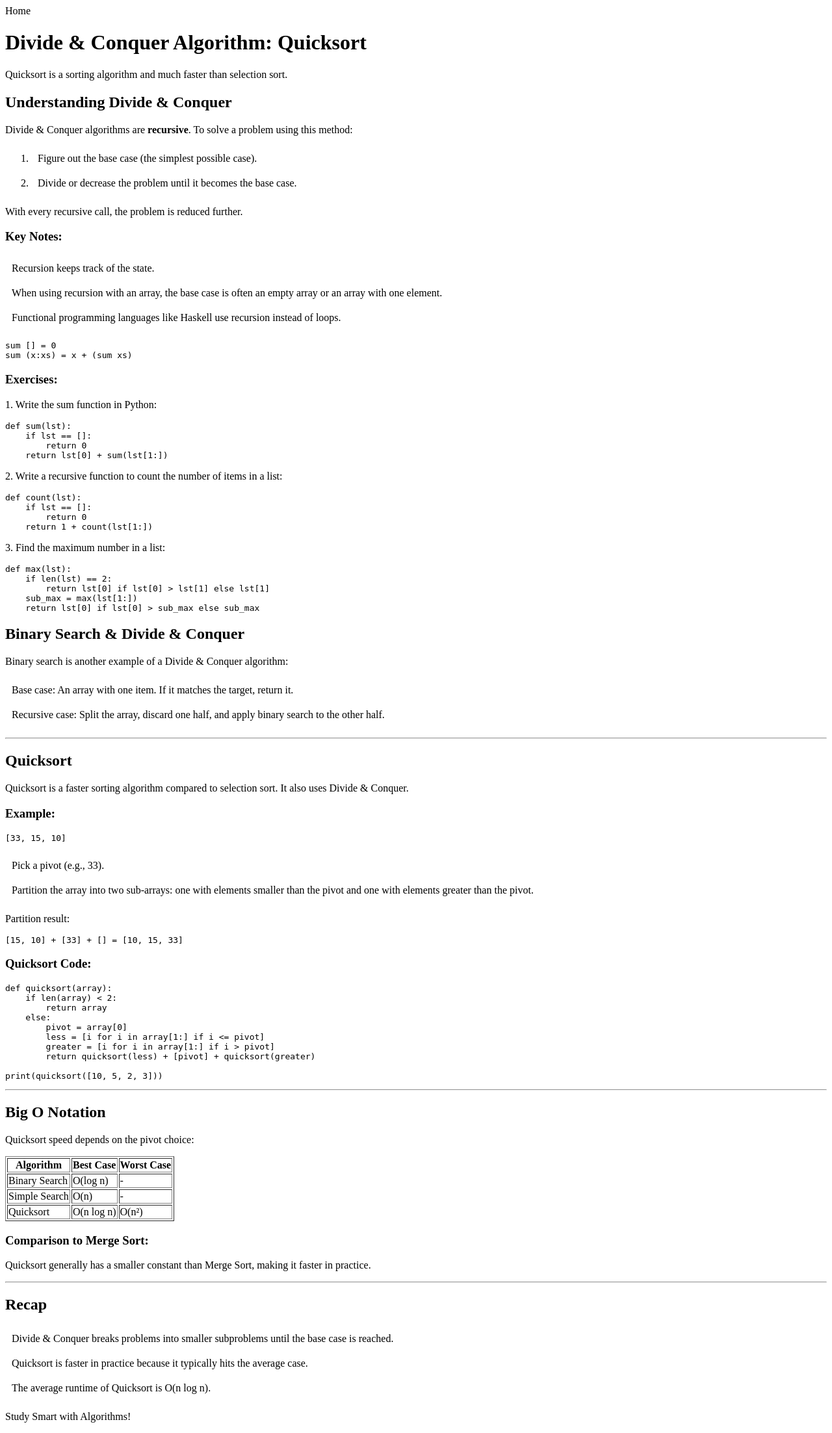
After one commit to xcbhx/study, a Flask app: page /quicksortNotes in a window 1280 px wide. The commit adds this page. Shown: the whole page at 65% size. Run offline with Flask 3, Linux system fonts and the light colour scheme.

Commit message:
updated Quicksort with Notes & Quiz

```diff
--- a/app.py
+++ b/app.py
@@ -16,6 +16,13 @@ def selection_sort():
     return 'Form submitted successfully!'
   return render_template('/selectionsort.html')
 
+@app.route('/quicksortNotes', methods=['GET'])
+def quicksort():
+  return render_template('/quicksortNotes.html')
+
+@app.route('/quicksortQuiz', methods=['GET'])
+def quicksortQuiz():
+  return render_template('/quicksortQuiz.html')
 
 if __name__ == '__main__':
   app.run(debug=True)
--- a/static/styles.css
+++ b/static/styles.css
@@ -0,0 +1,43 @@
+/* Category Dropdown */
+ul {
+  list-style-type: none;
+  padding: 0;
+}
+
+li {
+  padding: 10px;
+  cursor: pointer;
+}
+
+a {
+  text-decoration: none;
+  color: black;
+}
+
+.dropdown {
+  position: relative;
+  display: inline-block;
+}
+
+.dropdown-content {
+  display: none;
+  position: absolute;
+  background-color: white;
+  border: 1px solid #ccc;
+  min-width: 160px;
+  z-index: 1;
+}
+
+.dropdown-content li {
+  padding: 12px 16px;
+  border-bottom: 1px solid #f1f1f1;
+}
+
+.dropdown-content li:last-child {
+  border-bottom: none;
+}
+
+.dropdown:hover .dropdown-content,
+.dropdown:focus-within .dropdown-content {
+  display: block;
+}
--- /dev/null
+++ b/templates/quicksortNotes.html
@@ -0,0 +1,133 @@
+{% extends 'base.html' %}
+
+{% block title %}Quicksort{% endblock %}
+
+{% block content %}
+<h1>Divide & Conquer Algorithm: Quicksort</h1>
+<p>Quicksort is a sorting algorithm and much faster than selection sort.</p>
+
+<h2>Understanding Divide & Conquer</h2>
+<p>Divide & Conquer algorithms are <strong>recursive</strong>. To solve a problem using this method:</p>
+<ol>
+  <li>Figure out the base case (the simplest possible case).</li>
+  <li>Divide or decrease the problem until it becomes the base case.</li>
+</ol>
+<p>With every recursive call, the problem is reduced further.</p>
+
+<h3>Key Notes:</h3>
+<ul>
+  <li>Recursion keeps track of the state.</li>
+  <li>When using recursion with an array, the base case is often an empty array or an array with one element.</li>
+  <li>Functional programming languages like Haskell use recursion instead of loops.</li>
+</ul>
+
+<pre>
+sum [] = 0
+sum (x:xs) = x + (sum xs)
+</pre>
+
+<h3>Exercises:</h3>
+<p>1. Write the sum function in Python:</p>
+<pre>
+def sum(lst):
+    if lst == []:
+        return 0
+    return lst[0] + sum(lst[1:])
+</pre>
+
+<p>2. Write a recursive function to count the number of items in a list:</p>
+<pre>
+def count(lst):
+    if lst == []:
+        return 0
+    return 1 + count(lst[1:])
+</pre>
+
+<p>3. Find the maximum number in a list:</p>
+<pre>
+def max(lst):
+    if len(lst) == 2:
+        return lst[0] if lst[0] > lst[1] else lst[1]
+    sub_max = max(lst[1:])
+    return lst[0] if lst[0] > sub_max else sub_max
+</pre>
+
+<h2>Binary Search & Divide & Conquer</h2>
+<p>Binary search is another example of a Divide & Conquer algorithm:</p>
+<ul>
+  <li>Base case: An array with one item. If it matches the target, return it.</li>
+  <li>Recursive case: Split the array, discard one half, and apply binary search to the other half.</li>
+</ul>
+
+<hr>
+
+<h2>Quicksort</h2>
+<p>Quicksort is a faster sorting algorithm compared to selection sort. It also uses Divide & Conquer.</p>
+
+<h3>Example:</h3>
+<pre>
+[33, 15, 10]
+</pre>
+<ul>
+  <li>Pick a pivot (e.g., 33).</li>
+  <li>Partition the array into two sub-arrays: one with elements smaller than the pivot and one with elements greater than the pivot.</li>
+</ul>
+<p>Partition result:</p>
+<pre>
+[15, 10] + [33] + [] = [10, 15, 33]
+</pre>
+
+<h3>Quicksort Code:</h3>
+<pre>
+def quicksort(array):
+    if len(array) < 2:
+        return array
+    else:
+        pivot = array[0]
+        less = [i for i in array[1:] if i <= pivot]
+        greater = [i for i in array[1:] if i > pivot]
+        return quicksort(less) + [pivot] + quicksort(greater)
+
+print(quicksort([10, 5, 2, 3]))
+</pre>
+
+<hr>
+
+<h2>Big O Notation</h2>
+<p>Quicksort speed depends on the pivot choice:</p>
+
+<table border="1">
+  <tr>
+    <th>Algorithm</th>
+    <th>Best Case</th>
+    <th>Worst Case</th>
+  </tr>
+  <tr>
+    <td>Binary Search</td>
+    <td>O(log n)</td>
+    <td>-</td>
+  </tr>
+  <tr>
+    <td>Simple Search</td>
+    <td>O(n)</td>
+    <td>-</td>
+  </tr>
+  <tr>
+    <td>Quicksort</td>
+    <td>O(n log n)</td>
+    <td>O(n²)</td>
+  </tr>
+</table>
+
+<h3>Comparison to Merge Sort:</h3>
+<p>Quicksort generally has a smaller constant than Merge Sort, making it faster in practice.</p>
+
+<hr>
+
+<h2>Recap</h2>
+<ul>
+  <li>Divide & Conquer breaks problems into smaller subproblems until the base case is reached.</li>
+  <li>Quicksort is faster in practice because it typically hits the average case.</li>
+  <li>The average runtime of Quicksort is O(n log n).</li>
+</ul>
+{% endblock %}
```
Also changed, not shown: templates/category.html (+11 -2 lines), templates/quicksort.html (deleted, +0 -37 lines), templates/quicksortQuiz.html (added, +92 -0 lines).
